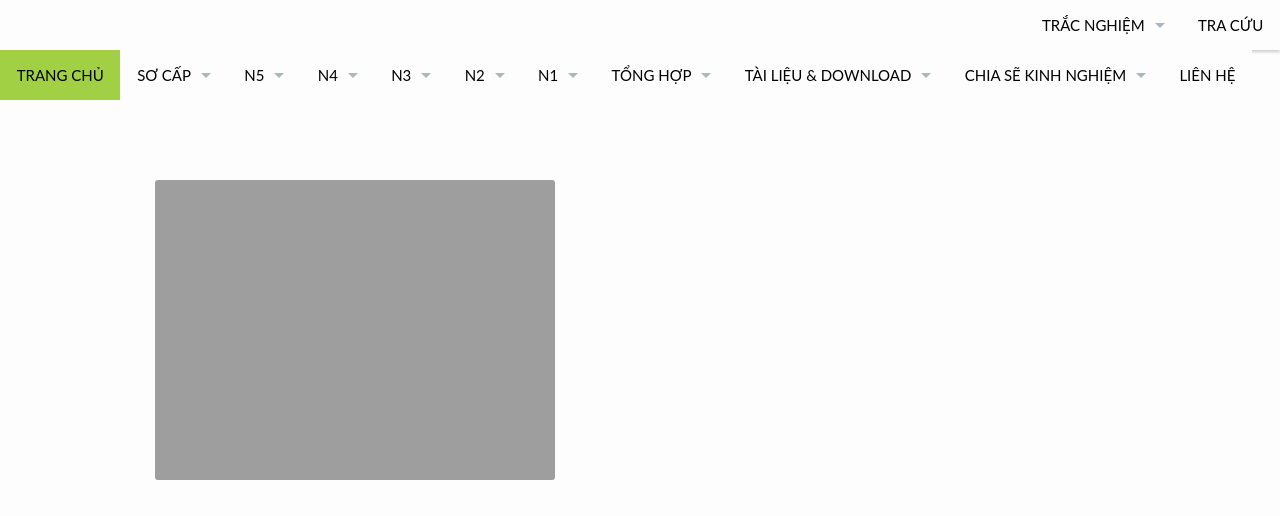
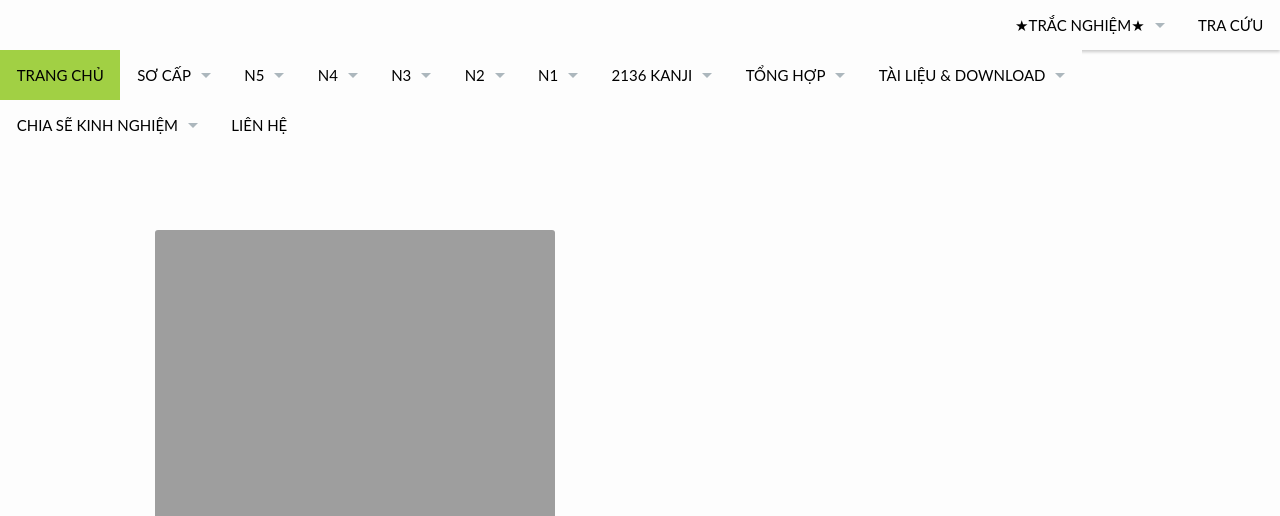
Before and after one commit to cauhoijlpt/cauhoijlpt, a Jekyll site: the page built from pages/pages-root-folder/index.md, in a window 1280 px wide and 900 px high, cut to the strip 0-516 px from the top of the window. Built offline with Jekyll 4.4.1, drawn with Linux system fonts in a browser that asks for light colours.

Commit message:
Update navigation.yml

```diff
--- a/_data/navigation.yml
+++ b/_data/navigation.yml
@@ -120,6 +120,24 @@
     url: "/design/no-header/"
   - title: "No Header but Image"
     url: "/design/no-header-but-image/"
+- title: "2136 Kanji"
+  url: "/headers/"
+  side: left
+  dropdown:
+  - title: "Header with Full-Width-Image"
+    url: "/design/header-full-width-image/"
+  - title: "Header with Image and Pattern"
+    url: "/design/header-image-pattern/"
+  - title: "Header with image and color"
+    url: "/design/header-image-color/"
+  - title: "Header Only With Logo"
+    url: "/design/header-logo-only/"
+  - title: "Header With Text"
+    url: "/design/header-with-text/"
+  - title: "No Header"
+    url: "/design/no-header/"
+  - title: "No Header but Image"
+    url: "/design/no-header-but-image/"
 - title: "Tổng hợp"
   url: "/blog/"
   side: left
@@ -145,7 +163,7 @@
   url: "/contact/"
   side: left
 
-- title: "Trắc nghiệm"
+- title: "★Trắc nghiệm★"
   side: right
   dropdown:
   - title: "Trắc nghiệm1"
```
